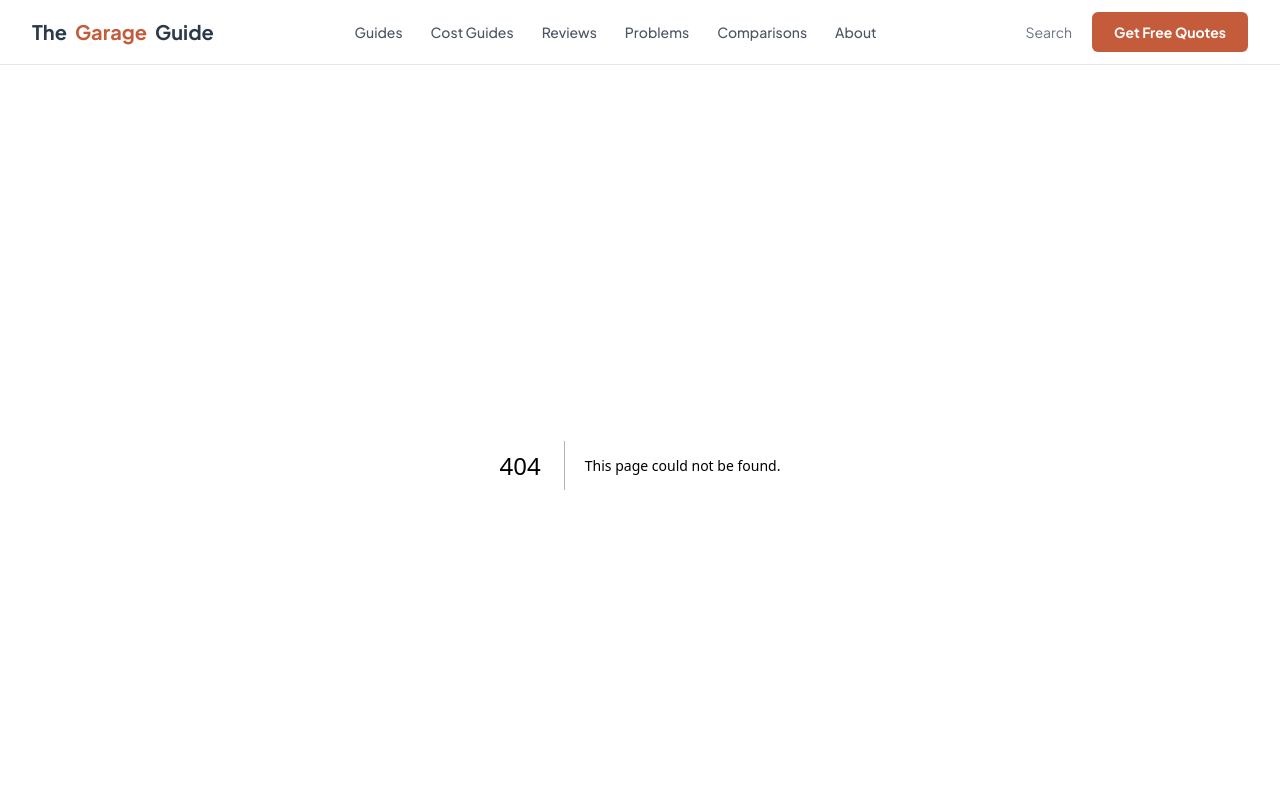
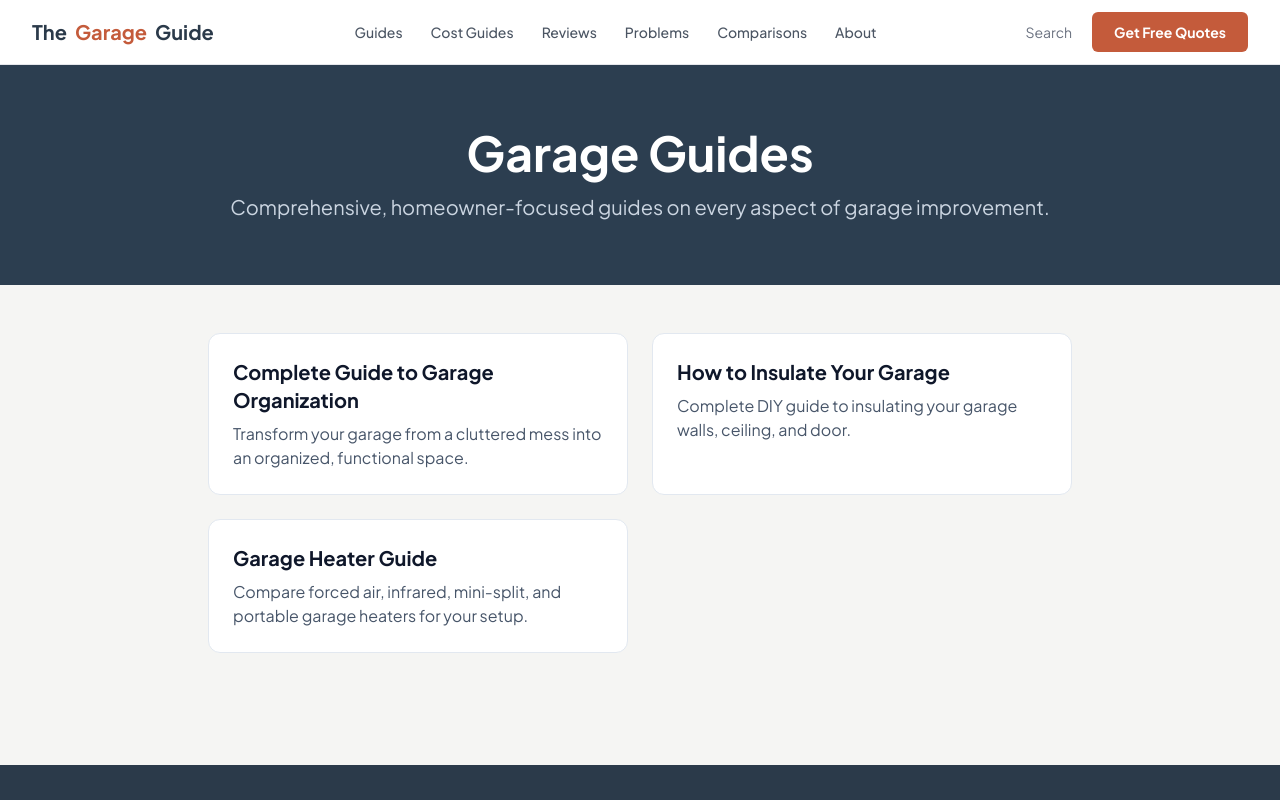
Before and after one commit to thebasementguide2026/thegarage.guide-, a Next.js app: page /guides in a window 1280 px wide. Before the commit this address had no page. Shown: the top 800 px of the page. Built offline with nearby package versions, Linux system fonts and the light colour scheme.

Commit message:
Create guides page

```diff
--- /dev/null
+++ b/app/guides/page.tsx
@@ -0,0 +1,35 @@
+import Link from 'next/link'
+
+export const metadata = {
+  title: 'Garage Guides | The Garage Guide',
+  description: 'Comprehensive guides for homeowners on garage organization, improvement, insulation, and more.',
+}
+
+const guides = [
+  { title: 'Complete Guide to Garage Organization', href: '/articles/complete-garage-organization-guide', description: 'Transform your garage from a cluttered mess into an organized, functional space.' },
+  { title: 'How to Insulate Your Garage', href: '/guides/how-to-insulate-garage', description: 'Complete DIY guide to insulating your garage walls, ceiling, and door.' },
+  { title: 'Garage Heater Guide', href: '/guides/garage-heater-guide', description: 'Compare forced air, infrared, mini-split, and portable garage heaters for your setup.' },
+]
+
+export default function GuidesPage() {
+  return (
+    <>
+      <section style={{ backgroundColor: '#2C3E50' }} className="text-white py-16">
+        <div className="container mx-auto px-4 max-w-4xl text-center">
+          <h1 className="text-4xl md:text-5xl font-bold mb-4">Garage Guides</h1>
+          <p className="text-xl text-slate-300">Comprehensive, homeowner-focused guides on every aspect of garage improvement.</p>
+        </div>
+      </section>
+      <section className="container mx-auto px-4 max-w-4xl py-12">
+        <div className="grid md:grid-cols-2 gap-6">
+          {guides.map((guide) => (
+            <Link key={guide.href} href={guide.href} className="block bg-white border border-slate-200 rounded-lg p-6 hover:shadow-lg transition-shadow">
+              <h2 className="text-xl font-bold text-slate-900 mb-2">{guide.title}</h2>
+              <p className="text-slate-600">{guide.description}</p>
+            </Link>
+          ))}
+        </div>
+      </section>
+    </>
+  )
+}
```
